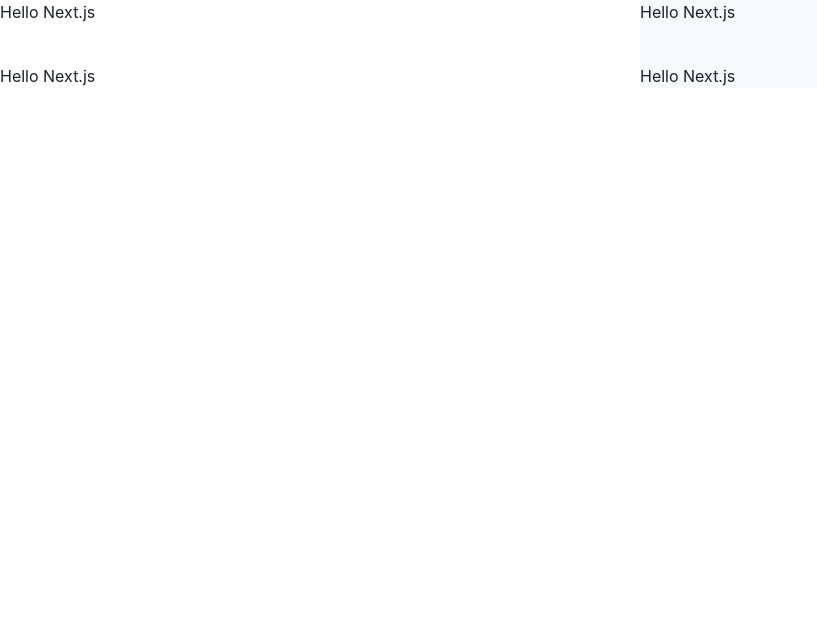
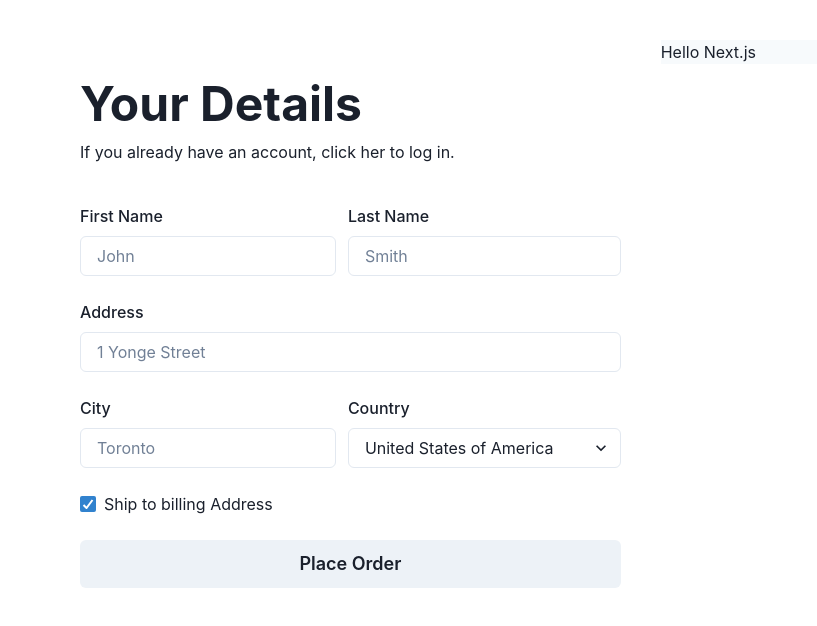
Before and after one commit to mosesnjoroge/nextjs-chakra-ui-1, a Next.js app: page / in a window 1280 px wide. Shown: the top 626 px of the page, without its empty margins (0-817 px from the left). Built offline with nearby package versions, Linux system fonts and the light colour scheme.

Commit message:
layout for section 1 is complete

```diff
--- a/pages/index.tsx
+++ b/pages/index.tsx
@@ -1,10 +1,10 @@
 import Cart from "@/src/sections/cart";
 import Details from "@/src/sections/details";
-import { Container, Flex, VStack } from "@chakra-ui/react";
+import { Container, Flex} from "@chakra-ui/react";
 
 export default function Home() {
   return (
-    <Container maxW="container.xl" p={0}>
+    <Container maxW="container.xl" p={10}>
       <Flex>
         <Details/>
         <Cart/>
--- a/src/sections/cart.tsx
+++ b/src/sections/cart.tsx
@@ -1,4 +1,5 @@
 import { VStack } from "@chakra-ui/react"
+
 export default function Cart() {
   return(
     <VStack
@@ -9,7 +10,6 @@
     bg="gray.50"
   >
     <h1>Hello Next.js</h1>
-    <h1>Hello Next.js</h1>
   </VStack>
   )
 }
--- a/src/sections/details.tsx
+++ b/src/sections/details.tsx
@@ -1,15 +1,79 @@
-import { VStack } from "@chakra-ui/react";
+import {
+  FormControl,
+  FormLabel,
+  Input, VStack,
+  Heading,
+  Text,
+  SimpleGrid,
+  GridItem,
+  Select,
+  Checkbox,
+  Button
+}
+from "@chakra-ui/react";
 
 export default function Details() {
   return(
     <VStack
       w="full"
       h="full"
+      p={10}
       spacing={10}
       alignItems="flex-start"
     >
-      <h1>Hello Next.js</h1>
-      <h1>Hello Next.js</h1>
+      <VStack spacing={3} alignItems="flex-start">
+        <Heading size="2xl">Your Details</Heading>
+        <Text>
+          If you already have an account, click her to log in.
+        </Text>
+      </VStack>
+      <SimpleGrid column={2} columnGap={3} rowGap={6}>
+        <GridItem colSpan={1}>
+          <FormControl>
+            <FormLabel>First Name</FormLabel>
+            <Input placeholder="John"/>
+          </FormControl>
+        </GridItem>
+        <GridItem colSpan={1}>
+          <FormControl>
+            <FormLabel>Last Name</FormLabel>
+            <Input placeholder="Smith"/>
+          </FormControl>
+        </GridItem>
+        <GridItem colSpan={2}>
+          <FormControl>
+            <FormLabel>Address</FormLabel>
+            <Input placeholder="1 Yonge Street"/>
+          </FormControl>
+        </GridItem>
+        <GridItem colSpan={1}>
+          <FormControl>
+            <FormLabel>City</FormLabel>
+            <Input placeholder="Toronto"/>
+          </FormControl>
+        </GridItem>
+        <GridItem colSpan={1}>
+          <FormControl>
+            <FormLabel>Country</FormLabel>
+            <Select>
+              <option value="usa">United States of America</option>
+              <option value="uae">United Arab Emirates</option>
+              <option value="nmk">North Macedonia</option>
+              <option value="de">Germany</option>
+            </Select>
+          </FormControl>
+        </GridItem>
+        <GridItem colSpan={2}>
+          <Checkbox defaultChecked>
+            Ship to billing Address
+          </Checkbox>
+        </GridItem>
+        <GridItem colSpan={2}>
+          <Button size="lg" w="full">
+            Place Order
+          </Button>
+        </GridItem>
+      </SimpleGrid>
     </VStack>
   )
 }
```
